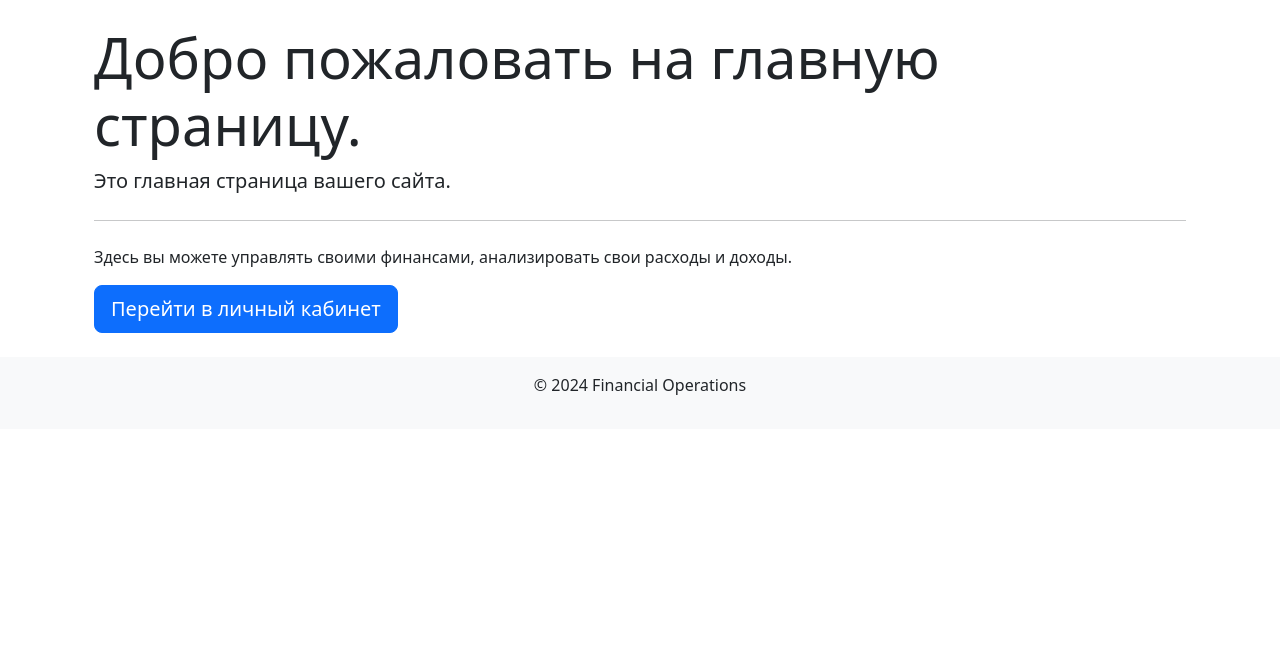
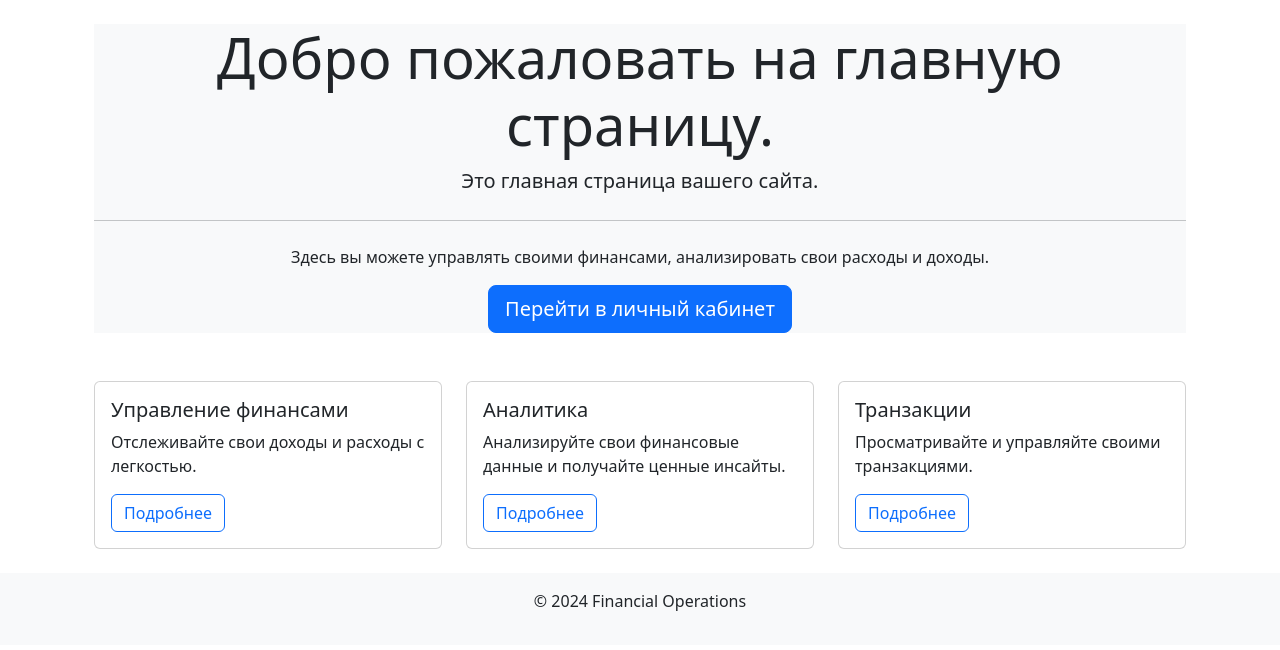
Before and after one commit to QuadDarv1ne/financial_operations_project, a FastAPI app: template app/templates/index.html in a window 1280 px wide. Shown: the part 88-738 px from the top of the page. Run offline with FastAPI, Linux system fonts and the light colour scheme; the template is opened without the code that fills it, so the values that code supplies are empty.

Commit message:
modified:   app/templates/index.html

```diff
--- a/app/templates/index.html
+++ b/app/templates/index.html
@@ -6,12 +6,41 @@
 
 {% block content %}
 <div class="container">
-    <div class="jumbotron mt-4">
+    <div class="jumbotron mt-4 bg-light text-center">
         <h1 class="display-4">Добро пожаловать на главную страницу.</h1>
         <p class="lead">Это главная страница вашего сайта.</p>
         <hr class="my-4">
         <p>Здесь вы можете управлять своими финансами, анализировать свои расходы и доходы.</p>
         <a class="btn btn-primary btn-lg" href="/dashboard" role="button">Перейти в личный кабинет</a>
     </div>
+    <div class="row mt-5">
+        <div class="col-md-4">
+            <div class="card">
+                <div class="card-body">
+                    <h5 class="card-title">Управление финансами</h5>
+                    <p class="card-text">Отслеживайте свои доходы и расходы с легкостью.</p>
+                    <a href="/accounts" class="btn btn-outline-primary">Подробнее</a>
+                </div>
+            </div>
+        </div>
+        <div class="col-md-4">
+            <div class="card">
+                <div class="card-body">
+                    <h5 class="card-title">Аналитика</h5>
+                    <p class="card-text">Анализируйте свои финансовые данные и получайте ценные инсайты.</p>
+                    <a href="/analytics" class="btn btn-outline-primary">Подробнее</a>
+                </div>
+            </div>
+        </div>
+        <div class="col-md-4">
+            <div class="card">
+                <div class="card-body">
+                    <h5 class="card-title">Транзакции</h5>
+                    <p class="card-text">Просматривайте и управляйте своими транзакциями.</p>
+                    <a href="/transactions" class="btn btn-outline-primary">Подробнее</a>
+                </div>
+            </div>
+        </div>
+    </div>
 </div>
 {% endblock %}
```
